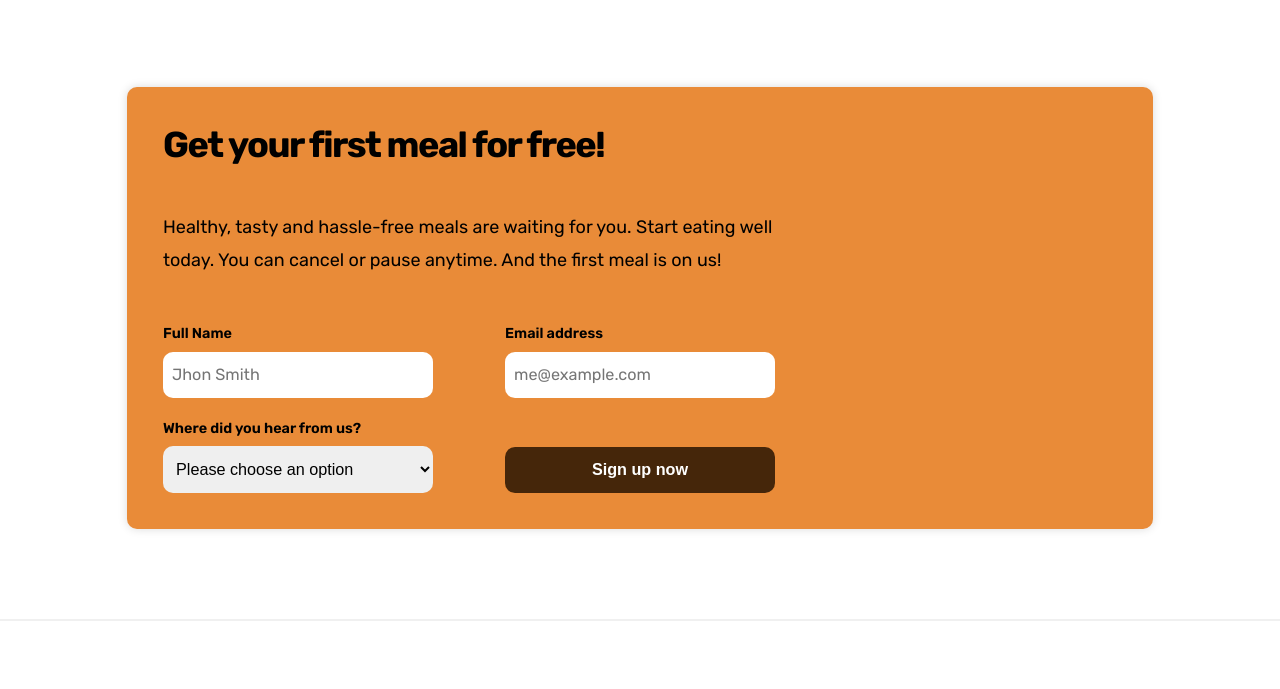
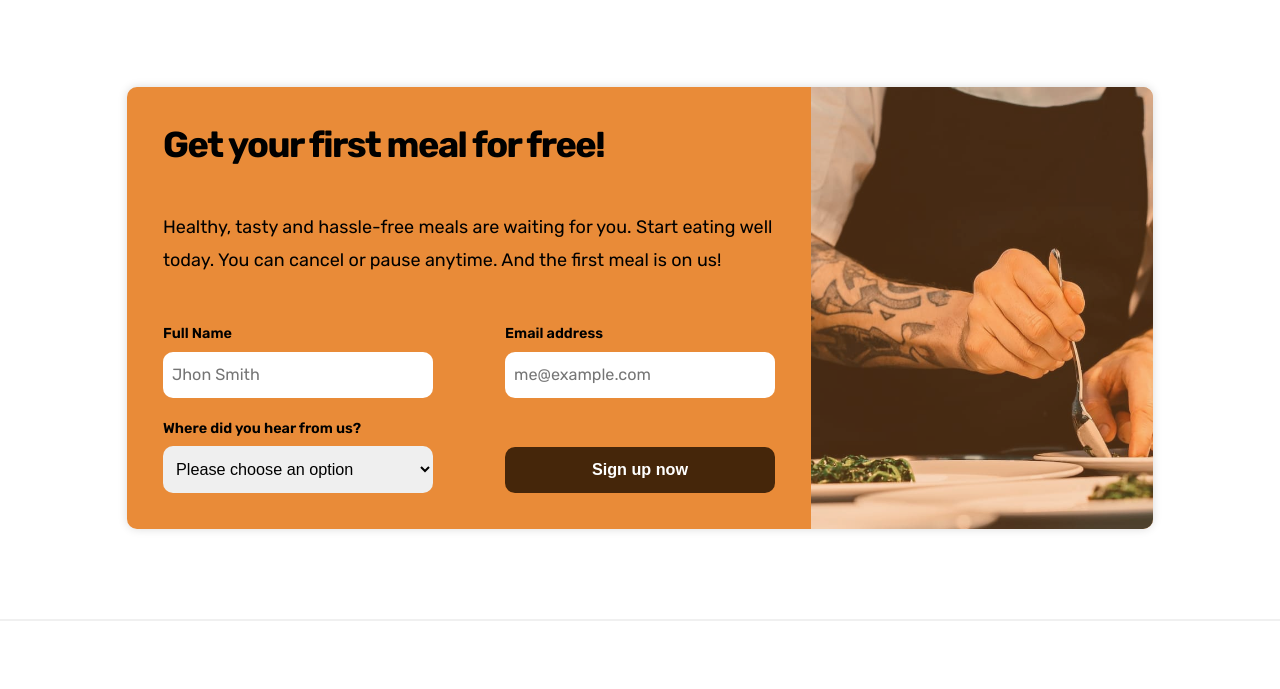
Before and after one commit to MounirAia/HTML__CSS--Course, a plain HTML site: page index.html in a window 1280 px wide. Shown: the part 4978-5667 px from the top of the page. Drawn offline with Linux system fonts and the light colour scheme; the site is published under a folder, as on GitHub Pages, so addresses that start at the root find nothing.

Commit message:
fix image

```diff
--- a/css/cta.css
+++ b/css/cta.css
@@ -70,7 +70,7 @@
 }
 
 .cta__image {
-  background: url("/img/gallery/gallery-10.jpg");
+  background: url("../img/gallery/gallery-10.jpg");
   background-size: cover;
   opacity: 70%;
 }
```
